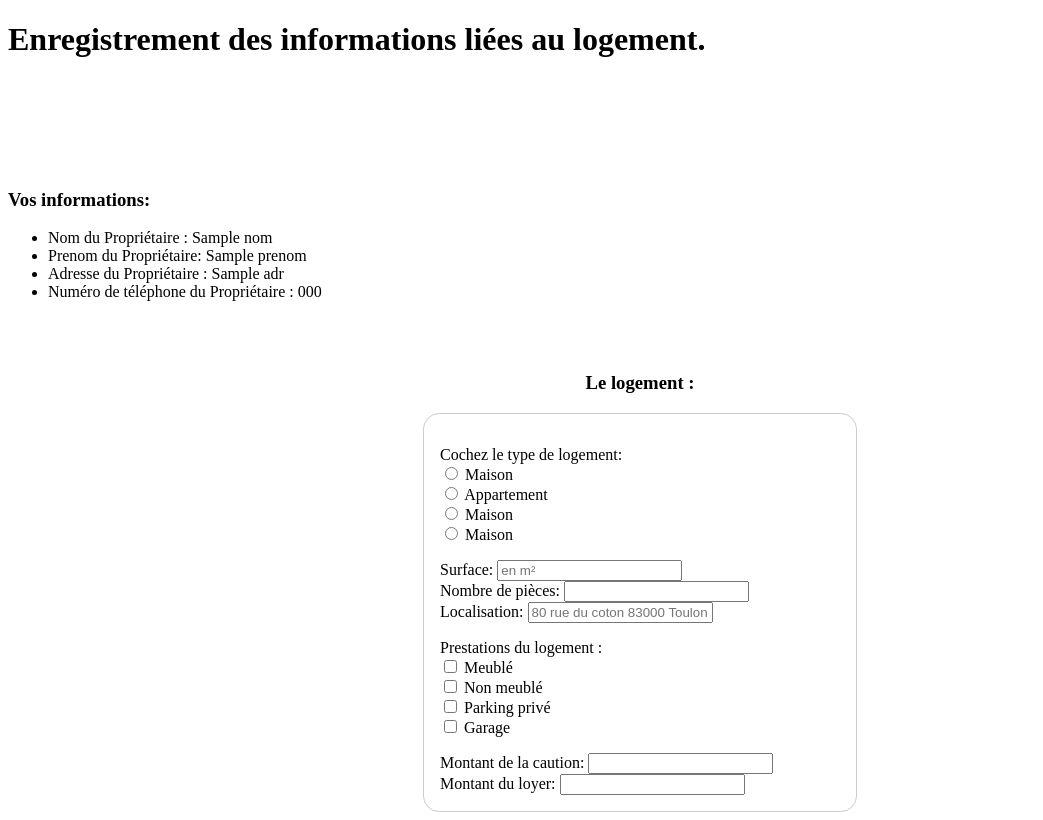
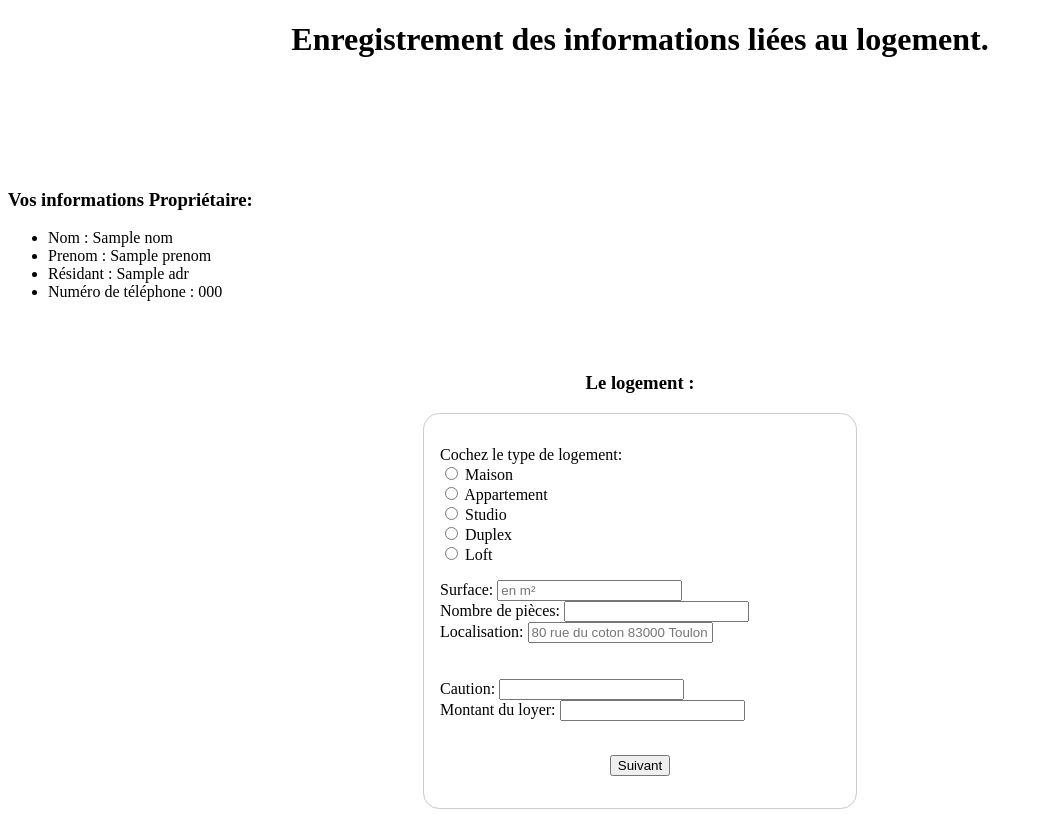
Before and after one commit to TOULON-PromoL3-2017-2018/ProjetI63, a Flask app: template WEB/Logement/templates/new_logement.html in a window 1280 px wide. Shown: the whole page, without its empty margins (0-1043 px from the left). Run offline with Flask 2, Linux system fonts and the light colour scheme; the template is opened without the code that fills it: most values are stand-ins (such as "Sample title", 1, 10 or a date in 2020); some libraries are stand-ins or nearby versions.

Commit message:
mise à jour web

```diff
--- a/WEB/Logement/Logement.py
+++ b/WEB/Logement/Logement.py
@@ -27,4 +27,19 @@ def new_logement():
       telephone="{name}".format(name=flask.request.form['tel'])
       #return '<form action="" method="post"><input type="text" name="name" /></form>'
       return flask.render_template("new_logement.html",nom=nom,prenom=prenom,adr=adr,telephone=telephone)
+
+@app.route('/enregistrement_logement',methods = ['POST','GET'])
+def enregistrement_logement():
+  if flask.request.method == 'POST':
+
+      surface="{name}".format(name=flask.request.form['surf'])
+      pieces="{name}".format(name=flask.request.form['pcs'])
+      localisation="{name}".format(name=flask.request.form['lieu'])
+      caution="{name}".format(name=flask.request.form['prix_caution'])
+      loyer="{name}".format(name=flask.request.form['prix_loyer'])
+      type_log="{name}".format(name=flask.request.form['choix'])
+
+      #return '<form action="" method="post"><input type="text" name="name" /></form>'
+      return flask.render_template("enregistrement_logement.html",type_log=type_log,surface=surface,pieces=pieces,localisation=localisation,\
+      caution=caution,loyer=loyer)
 app.run(debug=True)
--- a/WEB/Logement/templates/new_logement.html
+++ b/WEB/Logement/templates/new_logement.html
@@ -8,30 +8,33 @@
     <title>Nouveau logement</title>
   </head>
    <body>
-      <h1><strong>Enregistrement des informations liées au logement. </strong></h1>
+      <h1 align="center"><strong>Enregistrement des informations liées au logement. </strong></h1>
       <br/><br/><br/><br/><br/>
-      <h3>Vos informations:</h3>
+      <h3>Vos informations Propriétaire:</h3>
       <ul>
-        <li>Nom du Propriétaire : {{nom}} </li>
-        <li>Prenom du Propriétaire: {{prenom}}  </li>
-        <li>Adresse du Propriétaire : {{adr}} </li>
-        <li>Numéro de téléphone du Propriétaire : {{telephone}}</li>
+        <li>Nom : {{nom}} </li>
+        <li>Prenom : {{prenom}}  </li>
+        <li>Résidant : {{adr}} </li>
+        <li>Numéro de téléphone : {{telephone}}</li>
       </ul>
       <br/><br/>
       <h3 align="center">Le logement :</h3>
 
-      <form action = "http://localhost:5000/new_logement" method = "POST">
+      <form action = "http://localhost:5000/enregistrement_logement" method = "POST">
         <p>
           Cochez le type de logement:<br />
-          <input type="radio" name="choix" value="Maison" id="Maison"/>
+          <input type="radio" name="choix" value="Maison" id="Maison" required/>
           <label for="Maison">Maison</label><br/>
-          <input type="radio" name="choix" value="Appartement" id="Appartement"/>
+          <input type="radio" name="choix" value="Appartement" id="Appartement" required/>
           <label for="Appartement">Appartement</label><br/>
-          <input type="radio" name="choix" value="Studio" id="Studio"/>
-          <label for="Studio">Maison</label><br/>
-          <input type="radio" name="choix" value="Duplex" id="Duplex"/>
-          <label for="Duplex">Maison</label><br/>
+          <input type="radio" name="choix" value="Studio" id="Studio" required/>
+          <label for="Studio">Studio</label><br/>
+          <input type="radio" name="choix" value="Duplex" id="Duplex" required/>
+          <label for="Duplex">Duplex</label><br/>
+          <input type="radio" name="choix" value="Loft" id="Loft" required/>
+          <label for="Loft">Loft</label><br/>
         </p>
+
         <div>
           <label for="usurface">Surface:</label>
           <input type="text" id="surf" name="surf" placeholder="en m²" required>
@@ -47,7 +50,8 @@
           <input type="text" id="lieu" name="lieu" placeholder="80 rue du coton 83000 Toulon" required>
           <span class="validity"></span>
         </div>
-        <p>
+        <br/>
+        <!--<p>
           Prestations du logement :<br/>
           <input type="checkbox" name="Meublé" id="Meublé" />
           <label for="Meublé">Meublé</label><br/>
@@ -57,9 +61,10 @@
           <label for="Park">Parking privé</label><br/>
           <input type="checkbox" name="Garage" id="Garage" />
           <label for="Garage">Garage</label><br/>
-        </p>
+        </p>-->
+        <br/>
         <div>
-          <label for="ucaution">Montant de la caution:</label>
+          <label for="ucaution">Caution:</label>
           <input type="text" id="prix_caution" name="prix_caution" required>
           <span class="validity"></span>
         </div>
@@ -68,6 +73,26 @@
           <input type="text" id="prix_loyer" name="prix_loyer" required>
           <span class="validity"></span>
         </div>
+        <br/>
+        <!--
+        <p>
+          Aide à domicile souhaitée:<br />
+          <input type="checkbox" name="Ménage" id="Ménage" />
+          <label for="Ménage">Ménage</label><br/>
+          <input type="checkbox" name="Repassage" id="Repassage" />
+          <label for="Repassage">Repassage</label><br/>
+          <input type="checkbox" name="Courses" id="Courses" />
+          <label for="Courses">Courses</label><br/>
+          <input type="checkbox" name="Jardinage" id="Jardinage" />
+          <label for="Jardinage">Jardinage</label><br/>
+          <input type="checkbox" name="Bricolage" id="Bricolage" />
+          <label for="Bricolage">Bricolage</label><br/>
+          <input type="checkbox" name="Cuisine" id="Cuisine" />
+          <label for="Cuisine">Cuisine</label><br/>
+
+        </p>
+      -->
+        <p style="text-align: center;"><input type="submit" value="Suivant"></p>
       </form>
 
 
--- a/WEB/Logement/templates/result.html
+++ b/WEB/Logement/templates/result.html
@@ -37,7 +37,6 @@
           <span class="validity"></span>
         </div>
           <input type="submit" value="Suivant">
-        </div>
       </form>
 
       <!--<form action = "http://localhost:5000/emprunt" method = "POST">
```
Also changed, not shown: WEB/Logement/templates/enregistrement_logement.html (added, +31 -0 lines).
